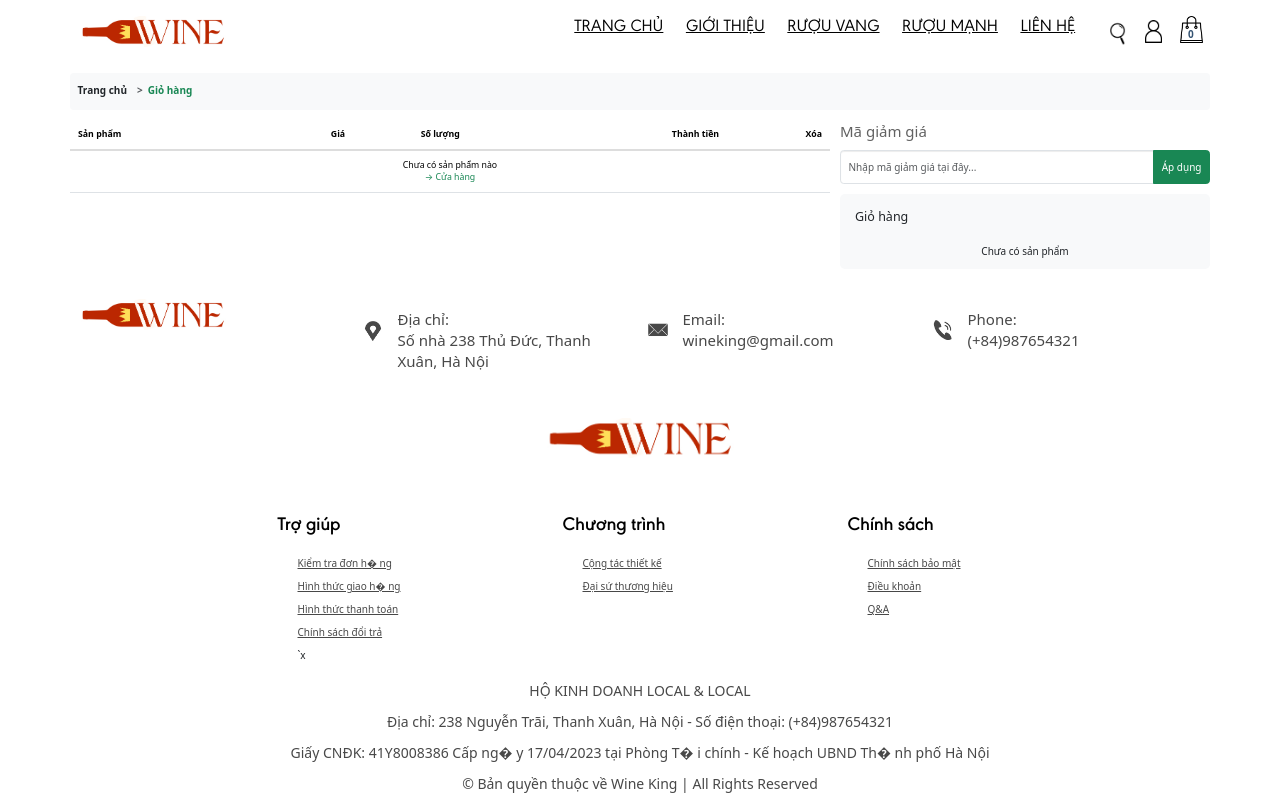
After one commit to ZuuYeuDoi/Duan1-nhom5, a PHP site: template view/cart/viewcart.php in a window 1280 px wide. The commit adds this page. Run offline with PHP 8.4, Linux system fonts and the light colour scheme; the template is opened without the code that fills it, so the values that code supplies are empty; some libraries are stand-ins or nearby versions.

Commit message:
fix update sp

```diff
--- a/admin/danhmuc/update.php
+++ b/admin/danhmuc/update.php
@@ -35,8 +35,7 @@
                             </div>
                             <input type="submit" name="capnhat" id="" class="btn btn-primary" value="Sửa danh mục">
                             <?php
-                            if (isset($thongbao) && ($thongbao != "")) echo $thongbao;
-                            ?>
+                            if (isset($thongbao) && ($thongbao != "")) echo $thongbao       ?>
                         </form>
                     </div>
                 </div>
--- a/admin/sanpham/add.php
+++ b/admin/sanpham/add.php
@@ -88,7 +88,7 @@
                                 </select>
                             </div>
 
-                            <input type="submit" name="themsp" class="btn btn-primary" value="Thêm Sản Phẩm">
+                            <input type="submit" name="suasp" class="btn btn-primary" value="Sửa Sản Phẩm">
                         </form>
                     </div>
 
--- a/index.php
+++ b/index.php
@@ -46,6 +46,8 @@ if (isset($_GET['act'])) {
             header("Location: index.php"); // Hoặc trang chủ index.php
             break;
 
+        case 'search':
+
         default:
             # code...
             break;
@@ -53,4 +55,5 @@ if (isset($_GET['act'])) {
 } else {
     # code...
 }
+
 include 'view/footer.php';
--- a/model/product.php
+++ b/model/product.php
@@ -11,8 +11,8 @@ function add_sanpham($id_dm,$hang,$tensp,$giatien,$soluong,$giamgia,$mota,$anhsp
 }
 
 function loadone_sanpham($id) {
-    $sql = "SELECT * FROM San_pham WHERE id_sp = :id";
-    $sp = pdo_query_one($sql, [':id' => $id]); // Giả sử pdo_query_one hỗ trợ tham số
+    $sql = "SELECT * FROM San_pham WHERE id_sp = $id";
+    $sp = pdo_query_one($sql);
     return $sp;
 }
 
--- /dev/null
+++ b/view/cart/viewcart.php
@@ -0,0 +1,222 @@
+<div class="container mt-3 bg-light rounded pt-3 pb-1">
+    <nav style="--bs-breadcrumb-divider: '>';" aria-label="breadcrumb">
+        <ol class="breadcrumb">
+          <li class="breadcrumb-item fw-bold"><a href="<?=URL?>" class="text-decoration-none text-dark">Trang chủ</a></li>
+          <li class="breadcrumb-item active text-success fw-bolder" aria-current="page">Giỏ hàng</li>
+        </ol>
+      </nav>
+</div>
+<div class="container mt-3">
+    <div class="row">
+        <div class="col-12 col-md-12 col-lg-8 p-0">
+            <div class="table-responsive-sm">
+                <table class="table table-hover rounded-3 small">
+                    <thead class="align-middle text-end">
+                        <th class="text-start">Sản phẩm</th>
+                        <th>Giá</th>
+                        <th class="text-center">Số lượng</th>
+                        <th>Thành tiền</th>
+                        <th>Xóa</th>
+                    </thead>
+                    <tbody class="align-middle text-end">
+                        <?php if($listCart){ for ($i=0; $i < count($listCart); $i++) { extract($listCart[$i]) ?>
+                        <tr class="align-middle">
+                            <td class="text-start d-flex align-items-center">
+                                <div><img width="50" src="<?=URL_IMAGE_PRODUCT.$image?>" alt="<?=$image?>"></div>
+                                <div>
+                                    <span class="text-success fw-bold"><?= $name ?> </span>
+                                    <div class="small text-muted">
+                                        <?=getOneFieldByCustom('product_model','model','id ='.$idModel)['model'].' - màu '.getOneFieldByCustom('product_color','color','id ='.$idColor)['color']?>
+                                    </div>
+                                </div>
+                            </td>
+                            <td> <?= number_format($priceSale) ?> đ</td>
+                            <td>
+                                <form method="post">
+                                <input type="hidden" name="idCart" value="<?=$idCart?>">
+                                <div class="btn-group d-flex align-items-center mx-auto w-25 justify-content-center">
+                                    <button name="quantity" value="<?=$quantity-1?>" class="btn btn-success btn-sm" <?php if($quantity==1) echo'disabled'?>><i class="fas fa-minus"></i></button>
+                                        <span class="mx-2"> <?= $quantity ?> </span>
+                                    <button name="quantity" value="<?=$quantity+1?>" class="btn btn-success btn-sm" <?php if($quantity==$quantityMax) echo'disabled'?>><i class="fas fa-plus"></i></button>
+                                </div>
+                                </form>
+                            </td>
+                            <td class="text-end"><?= number_format($quantity*$priceSale) ?> đ</td>
+                            <td><a href="<?=URL?>gio-hang&delete=<?=$idCart+1?>" class="btn btn-sm btn-outline-danger"><i class="fa-solid fa-trash"></i></a></td>
+                        </tr>
+                        <?php } ?>
+                        <tfoot>
+                            <tr>
+                                <td colspan="5" class="text-end">
+                                    <a href="<?=URL?>gio-hang&close" class="btn btn-sm btn-outline-danger"><i class="fa-solid fa-trash"></i> tất cả</a>
+                                </td>
+                            </tr>
+                        </tfoot>
+                        <?php }else{?>
+                        <tr>
+                            <td colspan="6" class="text-center">Chưa có sản phẩm nào <a class="nav-link text-success" href="<?=URL?>san-pham">&rarr; Cửa hàng</a></td>
+                        </tr>
+                        <?php }?>
+                </table>
+            </div>
+        </div>
+        <div class="col-12 col-md-12 col-lg-4 p-0 ps-lg-3">
+            <form action="<?=URL?>gio-hang&voucher" method="get">
+                <label for="voucher">Mã giảm giá</label>
+                <div class="input-group mt-1">
+                    <input type="text" name="voucher" id="voucher" class="form-control text-success" placeholder="Nhập mã giảm giá tại đây...">
+                    <button type="submit" class="btn btn-success">Áp dụng</button>
+                </div>
+            </form>
+            <div class="bg-light px-4 py-2 rounded-3 mt-3">
+                <div class="h5 py-3 text-center text-lg-start">Giỏ hàng</div>
+                <?php if($total) { for ($i=0; $i < count($listCart); $i++) { extract($listCart[$i])?>
+                <div class="w-100 d-flex justify-content-between py-2">
+                    <div class="">
+                        <?= $name ?>
+                        <div class="small text-muted">số lượng: <?= $quantity ?></div>
+                    </div>
+                    <div class=""><?= number_format($priceSale*$quantity) ?> đ</div>
+                </div>
+                <?php } ?>
+                <div class="h5 mt-3 text-center text-lg-start">Hóa đơn</div>
+                <div class="w-100 d-flex justify-content-between py-2">
+                    <div class="">Sản phẩm</div>
+                    <div class=""><?= number_format($total) ?> đ</div>
+                </div>
+                <div class="w-100 d-flex justify-content-between py-2">
+                    <div class="">Mã giảm giá</div>
+                    <div class=""><?= 0 ?> đ</div>
+                </div>
+                <hr class="w-100 border border-success border-1 my-1">
+                <div class="w-100 d-flex justify-content-between py-2 fw-bold">
+                    <div class="">TỔNG THANH TOÁN</div>
+                    <div class="text-success"><?= number_format($total) ?> đ</div>
+                </div>
+                <?php }else {?>
+                <div class="w-100 d-flex justify-content-center py-2">
+                    Chưa có sản phẩm
+                </div>
+                <?php }?>
+            </div>
+            <?php
+            if($total) {?>
+            <div class="py-3">
+                <button type="submit" class="w-100 btn btn-success" data-bs-toggle="modal" data-bs-target="#<?=$activeModal?>">Thanh toán</button>
+            </div>
+            <?php }?>
+        </div>
+    </div>
+</div>
+
+<!-- Modal Thanh Toán -->
+<?php if($total) {?>
+  <div class="modal modal-lg fade" id="<?=$activeModal?>" tabindex="-1" aria-labelledby="ModalPay" aria-hidden="true">
+    <div class="modal-dialog modal-dialog-scrollable modal-dialog-centered modal-xl">
+      <div class="modal-content">
+        <div class="modal-header">
+          <h1 class="modal-title fs-5" id="ModalPay">Thanh toán hóa đơn</h1>
+          <button type="button" class="btn-close" data-bs-dismiss="modal" aria-label="Close"></button>
+        </div>
+        <div class="modal-body">
+            <div class="row">
+                <?php if(!$_SESSION['user']) {?>
+                <div class="col-12">
+                    <div class="alert alert-warning alert-dismissible fade show" role="alert">
+                        Bạn chưa đăng nhập ! Hãy đăng nhập để <strong>lưu lịch sử mua hàng</strong> và <strong>tích điểm</strong>
+                        <a class="text-decoration-none text-success fw-bold" href="<?=URL?>dang-nhap&addCart">&rarr; Đăng nhập</a> hoặc
+                        <a class="text-decoration-none text-success fw-bold" href="<?=URL?>dang-ky&addCart">&rarr; Đăng ký</a>
+                        <button type="button" class="btn-close" data-bs-dismiss="alert" aria-label="Close"></button>
+                    </div>
+                </div>
+                <?php }?>
+                <div class="col-12 col-md-12 col-lg-7">
+                    <div class="fs-6 fw-bold mb-2 text-center text-lg-start">Hóa đơn</div>
+                    <table class="table table table-success responsive table-hover align-middle text-end">
+                        <thead class="fw-bold">
+                            <tr>
+                                <td class="text-start">Tên sản phẩm</td>
+                                <td>Giá</td>
+                                <td>Số lượng</td>
+                                <td>Thành tiền</td>
+                            </tr>
+                        </thead>
+                        <tbody class="small">
+                        <?php for ($i=0; $i < count($listCart); $i++) { extract($listCart[$i]) ?>
+                            <tr>
+                                <td class="text-start">
+                                    <img width="50" src="<?=URL_IMAGE_PRODUCT.$image?>" alt="<?=$image?>">
+                                    <?=$name?>
+                                </td>
+                                <td><?=number_format($priceSale)?> đ</td>
+                                <td>01</td>
+                                <td><?=number_format($priceSale*$quantity)?> đ</td>
+                            </tr>
+                        <?php }?>
+                        </tbody>
+                        <tfoot>
+                            <tr>
+                                <td colspan="4" class="text-end"><strong>TỔNG </strong><?= number_format($total) ?> đ</td>
+                            </tr>
+                        </tfoot>
+                    </table>
+                </div>
+                <div class="col-12 col-md-12 col-lg-5">
+                    <div class="fs-6 mb-2 text-center text-lg-start"><span class="fw-bold">Thông tin giao hàng</span> <span>(<span class="text-danger">&#10033;</span> : thông tin bắt buộc điền)</span></div>
+                    <form method="post">
+                        <div class="row">
+                            <div class="col-12">
+                                <div class="form-floating mb-3">
+                                    <input type="text" name="fullName" value="<?= $fullName ?>" class="form-control bg-success-subtle" id="fullName" placeholder="none">
+                                    <label for="fullName">Họ và tên <span class="text-danger">&#10033;</span></label>
+                                </div>
+                            </div>
+                            <div class="col-12">
+                                <div class="form-floating mb-3">
+                                    <input type="text" name="phone" value="<?= $phone ?>" class="form-control bg-success-subtle" id="phone" placeholder="none">
+                                    <label for="phone">Số điện thoại <span class="text-danger">&#10033;</span></label>
+                                </div>
+                            </div>
+                            <div class="col-12">
+                                <div class="form-floating mb-3">
+                                    <input type="text" name="address" value="<?= $address ?>" class="form-control bg-success-subtle" id="address" placeholder="none">
+                                    <label for="address">Địa chỉ giao hàng <span class="text-danger">&#10033;</span></label>
+                                </div>
+                            </div>
+                            <div class="col-12">
+                                <div class="form-floating mb-3">
+                                    <select name="pay" type="text" class="form-control bg-success-subtle" id="pay" placeholder="none">
+                                        <option <?php if($pay == 1) echo'selected' ?> value="1">Tiền mặt (Cash On Delivery - Trả tiền lúc nhận hàng)</option>
+                                        <option <?php if($pay == 2) echo'selected' ?> value="2">Thanh toán điện tử ( Ebanking - quét mã QR )</option>
+                                        <option <?php if($pay == 3) echo'selected' ?> value="3">Thanh toán thẻ ngân hàng ( VNPAY )</option>
+                                    </select>
+                                    <label for="pay">Phương thức thanh toán <span class="text-danger">&#10033;</span></label>
+                                </div>
+                            </div>
+                            <div class="col-12">
+                                <div class="form-floating mb-3">
+                                    <input type="text" name="email" value="<?= $email ?>" class="form-control bg-success-subtle" id="email" placeholder="none">
+                                    <label for="email">E-mail (nhận thông báo)</label>
+                                </div>
+                            </div>
+                            <div class="col-12">
+                                <div class="form-floating mb-3">
+                                    <input type="text" name="mess" value="<?= $mess ?>" class="form-control bg-success-subtle" id="scription" placeholder="none">
+                                    <label for="scription">Mô tả (link FB, SĐT khác, ghi chú)</label>
+                                </div>
+                            </div>
+                        </div>
+                        <div class="col-12">
+                            <?= showError($arr_error) ?>
+                        </div>
+                        <div class="col-12 text-center text-lg-start">
+                            <button name="thanhtoan" type="submit" class="btn btn-success">Tiếp tục</button>
+                        </div>
+                    </form>
+                </div>
+                </div>
+            </div>
+      </div>
+    </div>
+  </div>
+<?php }?>
--- a/view/dkdn/register.php
+++ b/view/dkdn/register.php
@@ -48,7 +48,7 @@
                             <form action="index.php?act=register" method="post">
 
                                 <div data-mdb-input-init class="form-outline mb-4">
-                                    <label class="form-label" for="form3Example1cg">Họ Tên</label>
+                                    <label class="form-label" for="form3Example1cg">Tên người dùng</label>
 
                                     <input type="text" name="user" id="form3Example1cg" class="form-control form-control-lg" required />
 
--- a/view/header.php
+++ b/view/header.php
@@ -222,10 +222,10 @@
                                 <div class="ct">
 
 
-                                    <form class="search-fr" action="/search">
+                                    <form class="search-fr" action="index.php?act=product">
                                         <div class="form-input">
-                                            <input name="q" id="search" placeholder="Tìm kiếm..." value="" type="text" required="required">
-                                            <button type="submit">
+                                            <input name="kw" id="search" placeholder="Tìm kiếm..." value="" type="text" required="required">
+                                            <button type="submit" name="timkiem">
                                                 <i class="fa fa-search"></i>
                                             </button>
                                         </div>
```
Also changed, not shown: admin/index.php (+39 -37 lines), admin/sanpham/update.php (+16 -19 lines), view/cart/bill.php (added, +135 -0 lines), view/cart/mybill.php (added, +62 -0 lines), upload/1.png (added), upload/454400344_1642921169838773_1479283694118482370_n.jpg (added), upload/Bùng kèo.jpg (added), upload/Faker what was that.webp (added), upload/IMG_20241117_212220.jpg (added), upload/motivation.jpg (added), view/cart/billconfirm.php (added).
